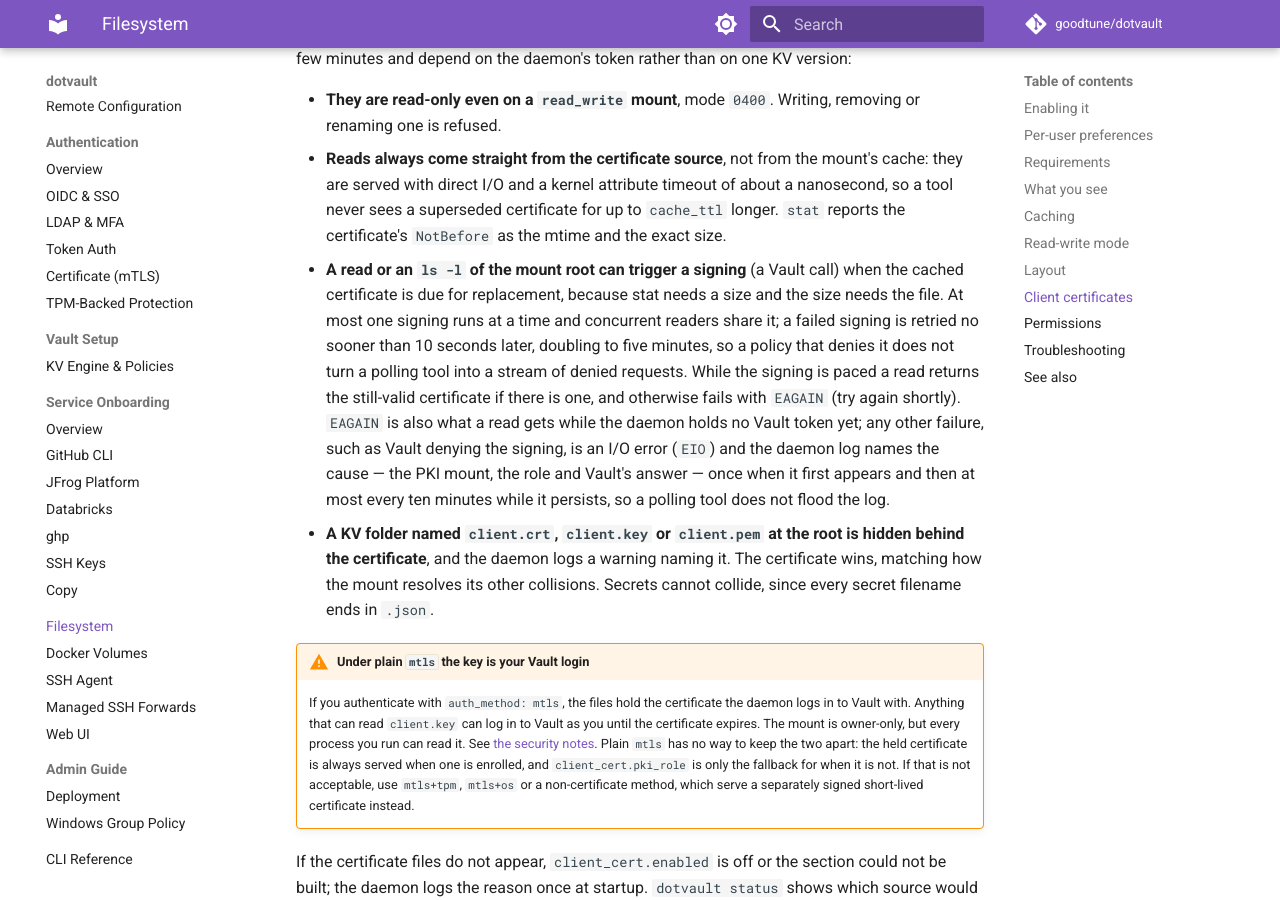
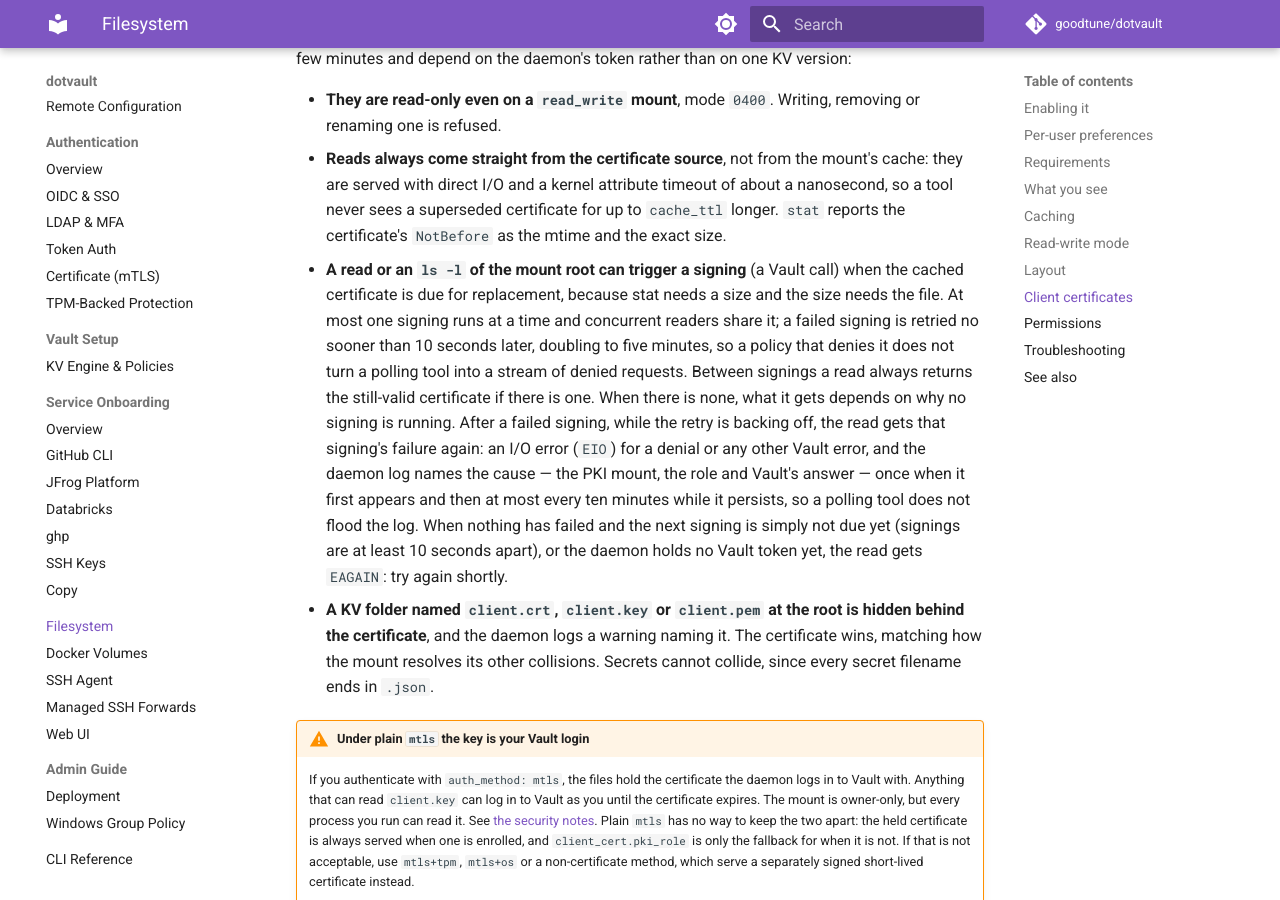
Before and after one commit to goodtune/dotvault, an MkDocs documentation site: the page built from docs/guide/filesystem.md, in a window 1280 px wide and 900 px high, scrolled down 7963 px. Built offline with MkDocs 1.6.1 and Material for MkDocs 9.7.7, drawn with Linux system fonts in a browser that asks for light colours; comment, search, counter and statistics services are not loaded.

Commit message:
docs: state the paced and backoff cases for the mount's certificate once each
The filesystem guide said a paced read fails with EAGAIN and then described EIO for a denial in the following sentence, which read as though a denial were followed by EAGAIN while the retry backed off. In fact, during a failure backoff a read gets the failed signing's error again (EIO), and EAGAIN is only for a signing that is not due yet with no failure on record, or for a daemon with no token. The bullet now states each case once and in that order.

```diff
--- a/docs/guide/filesystem.md
+++ b/docs/guide/filesystem.md
@@ -214,7 +214,7 @@ How the files behave differs from the secrets beside them, because their content
 
 - **They are read-only even on a `read_write` mount**, mode `0400`. Writing, removing or renaming one is refused.
 - **Reads always come straight from the certificate source**, not from the mount's cache: they are served with direct I/O and a kernel attribute timeout of about a nanosecond, so a tool never sees a superseded certificate for up to `cache_ttl` longer. `stat` reports the certificate's `NotBefore` as the mtime and the exact size.
-- **A read or an `ls -l` of the mount root can trigger a signing** (a Vault call) when the cached certificate is due for replacement, because stat needs a size and the size needs the file. At most one signing runs at a time and concurrent readers share it; a failed signing is retried no sooner than 10 seconds later, doubling to five minutes, so a policy that denies it does not turn a polling tool into a stream of denied requests. While the signing is paced a read returns the still-valid certificate if there is one, and otherwise fails with `EAGAIN` (try again shortly). `EAGAIN` is also what a read gets while the daemon holds no Vault token yet; any other failure, such as Vault denying the signing, is an I/O error (`EIO`) and the daemon log names the cause — the PKI mount, the role and Vault's answer — once when it first appears and then at most every ten minutes while it persists, so a polling tool does not flood the log.
+- **A read or an `ls -l` of the mount root can trigger a signing** (a Vault call) when the cached certificate is due for replacement, because stat needs a size and the size needs the file. At most one signing runs at a time and concurrent readers share it; a failed signing is retried no sooner than 10 seconds later, doubling to five minutes, so a policy that denies it does not turn a polling tool into a stream of denied requests. Between signings a read always returns the still-valid certificate if there is one. When there is none, what it gets depends on why no signing is running. After a failed signing, while the retry is backing off, the read gets that signing's failure again: an I/O error (`EIO`) for a denial or any other Vault error, and the daemon log names the cause — the PKI mount, the role and Vault's answer — once when it first appears and then at most every ten minutes while it persists, so a polling tool does not flood the log. When nothing has failed and the next signing is simply not due yet (signings are at least 10 seconds apart), or the daemon holds no Vault token yet, the read gets `EAGAIN`: try again shortly.
 - **A KV folder named `client.crt`, `client.key` or `client.pem` at the root is hidden behind the certificate**, and the daemon logs a warning naming it. The certificate wins, matching how the mount resolves its other collisions. Secrets cannot collide, since every secret filename ends in `.json`.
 
 !!! warning "Under plain `mtls` the key is your Vault login"
```
